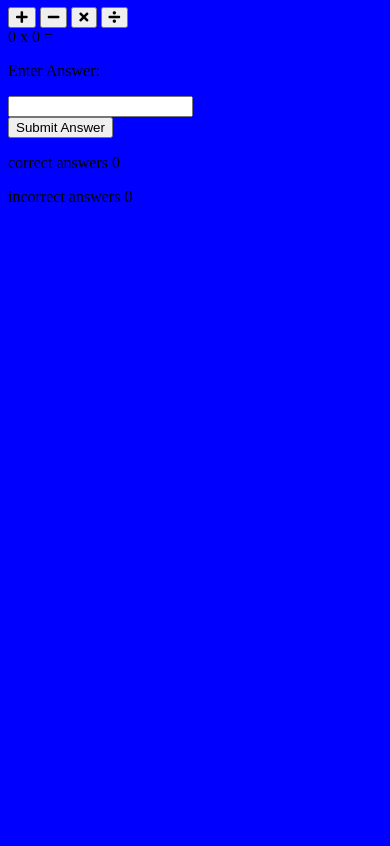
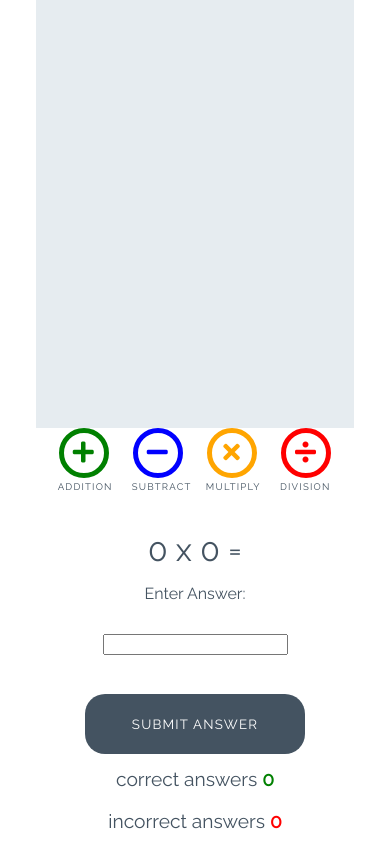
Before and after one commit to elitaldev/love-maths-v1, a plain HTML site: page index.html in a window 390 px wide. Shown: the part 112-958 px from the top of the page. Before the commit the page ends 844 px from the top, so only its background shows below. Drawn offline with Linux system fonts and the light colour scheme.

Commit message:
add style for game

```diff
--- a/assets/css/style.css
+++ b/assets/css/style.css
@@ -1,3 +1,254 @@
+/* --------- Global style */
+
 body {
-    background: blue;
+    background-color: white;
+    font-family: "Raleway", sans-serif;
+    color: #445361;
+    text-align: center;
 }
+
+/* --------- Heading */
+
+.heading {
+    text-align: center;
+    font-size: 2.5rem;
+}
+
+.logo {
+    height: 40px;
+    padding-right: 5px;
+}
+
+/* --------- Game layout */
+
+.game-area {
+    background-color: #E6ECF0;
+    box-sizing: border-box;
+    width: 85%;
+    height: 65vh;
+    max-height: 450px;
+    max-width: 830px;
+    margin-left: auto;
+    margin-right: auto;
+    padding: 1%;
+}
+
+.question-area {
+    width: 50%;
+    font-size: 2rem;
+    margin: auto;
+    padding: 50px 0;
+}
+
+.question-area span {
+    padding: 0 15px;
+}
+
+.score-area {
+    margin: 5px auto;
+    width: 60%;
+    font-size: 1.2rem;
+}
+
+.controls-area {
+    width: 85%;
+    margin: 30px auto;
+}
+
+#score {
+    color: green;
+    font-weight: bold;
+}
+
+#incorrect {
+    color: red;
+    font-weight: bold;
+}
+
+.answer-message {
+    display: none;
+    font-size: 1rem;
+}
+
+#answer-box {
+    border: none;
+    color: #445361;
+    display: inline-block;
+    height: 40px;
+    width: 80px;
+    font-size: 1.2rem;
+}
+
+.scores {
+    display: inline-block;
+    padding: 25px;
+}
+
+/* --------- Buttons */
+
+.btn {
+    width: 220px;
+    height: 60px;
+    font-family: "Raleway", sans-serif;
+    text-transform: uppercase;
+    letter-spacing: 1.2px;
+    color: white;
+}
+
+.btn:focus {
+    outline: none;
+}
+
+.btn--big {
+    padding-top: 10px;
+    border-radius: 50%;
+    background-color: white;
+    border: 10px solid;
+    width: 100px;
+    height: 100px;
+    font-size: 3.2rem;
+    margin: 0 30px;
+    transition: all 0.5s;
+}
+
+.btn--big::after {
+    content: attr(data-type);
+    font-size: 1rem;
+    color: #445361;
+    position: relative;
+    left: -0.5em;
+}
+
+.btn--blue {
+    border-color: blue;
+    color: blue;
+}
+
+.btn--blue:active,
+.btn--blue:hover {
+    background-color: darkblue;
+    color: white;
+}
+
+.btn--orange {
+    border-color: orange;
+    color: orange;
+}
+
+.btn--orange:active,
+.btn--orange:hover {
+    background-color: darkorange;
+    color: white;
+}
+
+.btn--red {
+    border-color: red;
+    color: red;
+}
+
+.btn--red:active,
+.btn--red:hover {
+    background-color: darkred;
+    color: white;
+}
+
+.btn--green {
+    border-color: green;
+    color: green;
+}
+
+.btn--green:active,
+.btn--green:hover {
+    background-color: darkgreen;
+    color: white;
+}
+
+.btn--gray {
+    margin-top: 25px;
+    background-color: #445361;
+    border: 1px transparent;
+    border-radius: 20px;
+}
+
+.btn--gray:active,
+.btn--gray:hover {
+    background-color: #0d1013;
+}
+
+/* --------- Media queries */
+
+@media (max-width: 414px) {
+    .controls-area {
+        width: 100%;
+    }
+
+    .btn--big {
+        margin: 0 10px;
+        padding: 5px;
+        border: 5px solid;
+        width: 50px;
+        height: 50px;
+        font-size: 1.5rem;
+    }
+
+    .btn--big::after {
+        font-size: 0.6rem;
+        left: -0.7rem;
+    }
+
+    .question-area {
+        padding: 10% 0;
+        width: 100%;
+    }
+
+    .question-area span {
+        padding: 0;
+    }
+
+    .answer-message {
+        display: block;
+    }
+
+    #answer-box {
+        display: block;
+        margin: 0 auto;
+    }
+
+    .btn--gray {
+        margin-top: 0;
+    }
+
+    .score-area {
+        width: 100%;
+    }
+
+    .scores {
+        margin: 0.5em auto;
+        display: block;
+        padding: 5px;
+    }
+
+    .heading {
+        font-size: 2rem;
+    }
+}
+
+@media (max-width: 320px) {
+    .game-area {
+        height: 70vh;
+    }
+
+    .controls-area {
+        width: 75%;
+        margin: 10px auto;
+    }
+
+    .btn--big {
+        margin: 10px 10px;
+    }
+
+    .question-area {
+        padding: 10px 0;
+    }
+
+}
--- a/index.html
+++ b/index.html
@@ -27,16 +27,16 @@
 
     <div class="game-area"></div>
     <div class="control-area">
-      <button class="btn btn--big btn--green">
+      <button data-type="addition" class="btn btn--big btn--green">
         <i class="fas fa-plus"></i>
       </button>
-      <button class="btn btn--big btn--blue">
+      <button data-type="subtract" class="btn btn--big btn--blue">
         <i class="fas fa-minus"></i>
       </button>
-      <button class="btn btn--big btn--orange">
+      <button data-type="multiply" class="btn btn--big btn--orange">
         <i class="fas fa-times"></i>
       </button>
-      <button class="btn btn--big btn--red">
+      <button data-type="division" class="btn btn--big btn--red">
         <i class="fas fa-divide"></i>
       </button>
     </div>
@@ -48,7 +48,7 @@
       <p class="answer-message">Enter Answer:</p>
       <input class="answer-box" type="number" />
     </div>
-    <button class="btn btn--gray">Submit Answer</button>
+    <button data-type="submit" class="btn btn--gray">Submit Answer</button>
 
     <div class="score-area">
       <p class="scores">correct answers <span id="score">0</span></p>
```
